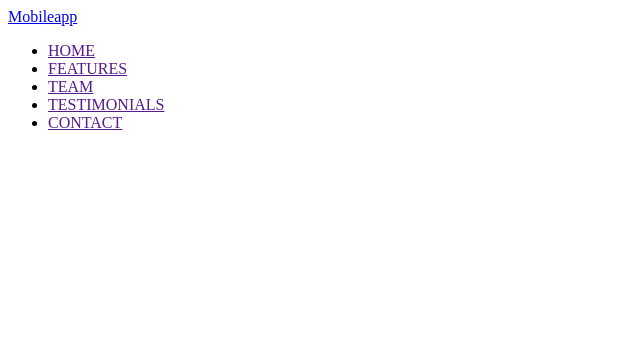
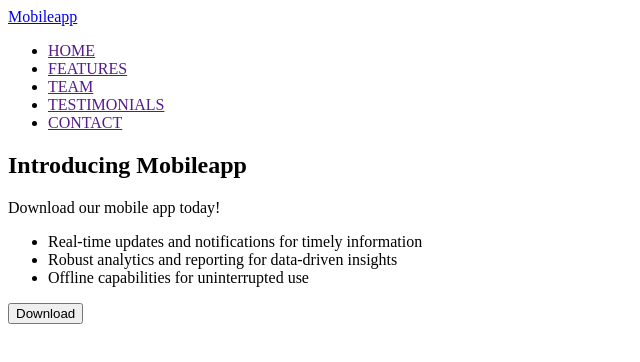
Before and after one commit to Volki-v-boi/murkup-reapet, a plain HTML site: page index.html in a window 1280 px wide. Shown: the whole page, without its empty margins (0-640 px from the left). Drawn offline with Linux system fonts and the light colour scheme.

Commit message:
hero-start

```diff
--- a/index.html
+++ b/index.html
@@ -19,5 +19,22 @@
         </ul>
       </nav>
     </header>
+    <main>
+      <section>
+        <h1>Introducing Mobileapp</h1>
+        <p>Download our mobile app today!</p>
+        <ul>
+          <li>Real-time updates and notifications for timely information</li>
+          <li>Robust analytics and reporting for data-driven insights</li>
+          <li>Offline capabilities for uninterrupted use</li>
+        </ul>
+        <button type="button">Download</button>
+      </section>
+      <section></section>
+      <section></section>
+      <section></section>
+      <section></section>
+    </main>
+    <footer></footer>
   </body>
 </html>
```
